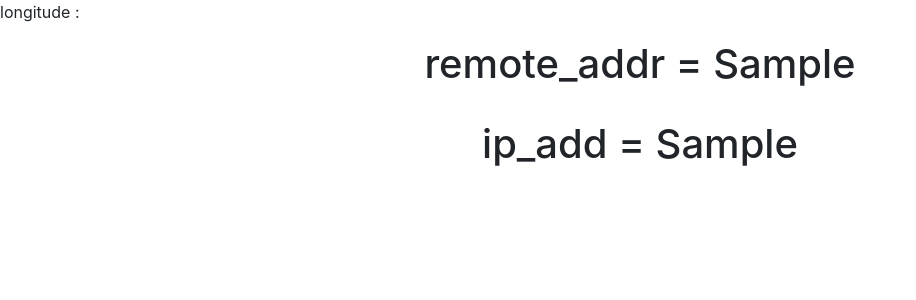
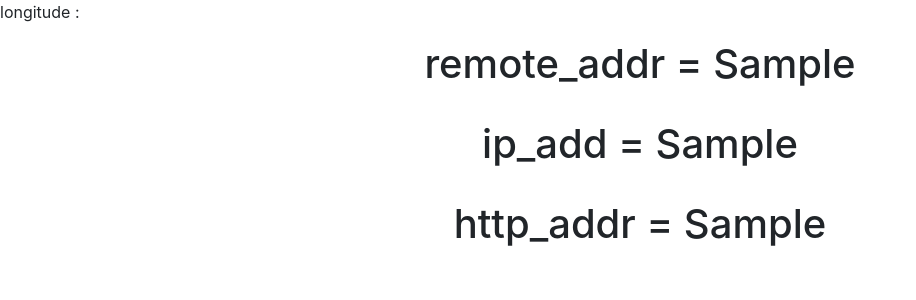
Before and after one commit to QuentinRiv/Shnik-project, a Flask app: template templates/welcome.html in a window 1280 px wide. Shown: the part 101-401 px from the top of the page, without its empty margins (0-916 px from the left). Run offline with Flask 2, Linux system fonts and the light colour scheme; the template is opened without the code that fills it: most values are stand-ins (such as "Sample title", 1, 10 or a date in 2020); some libraries are stand-ins or nearby versions.

Commit message:
get_ip access

```diff
--- a/app.py
+++ b/app.py
@@ -119,11 +119,14 @@ def home():
     accept_ip = ["10.39.236.138", "127.0.0.1",
                  "176.153.30.138", "10.39.211.254"]
 
+    http_addr = request.environ['HTTP_X_FORWARDED_FOR'] # if behind a proxy
+
     # if (ip_address in accept_ip):
     #     return render_template('welcome.html', remote_addr=remote_addr, ip_add=ip_add)
     # else:
     #     return "Not accepted, Mr. " + request.environ['REMOTE_ADDR']
-    return render_template('welcome.html', remote_addr=remote_addr, ip_add=ip_add)
+    http_addr = request.environ['HTTP_X_FORWARDED_FOR'] # if behind a proxy
+    return render_template('welcome.html', remote_addr=remote_addr, ip_add=ip_add, http_addr=http_addr)
 
 def str2arr(string):
     return (string).split(',')
--- a/templates/welcome.html
+++ b/templates/welcome.html
@@ -27,6 +27,8 @@
 <br>
 <h1>ip_add = {{ip_add}}</h1>
 <br>
+<h1>http_addr = {{http_addr}}</h1>
+<br>
 
 
 {% endblock %}
```
